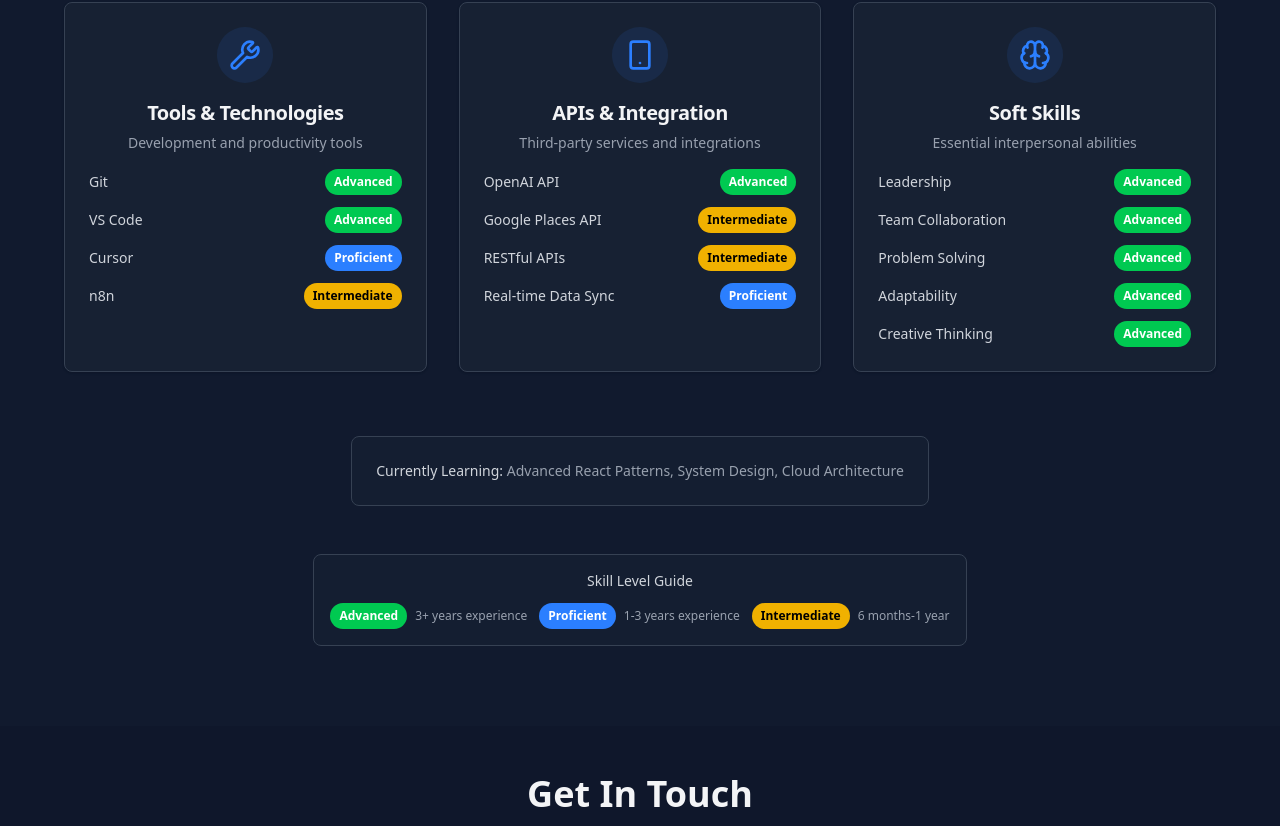
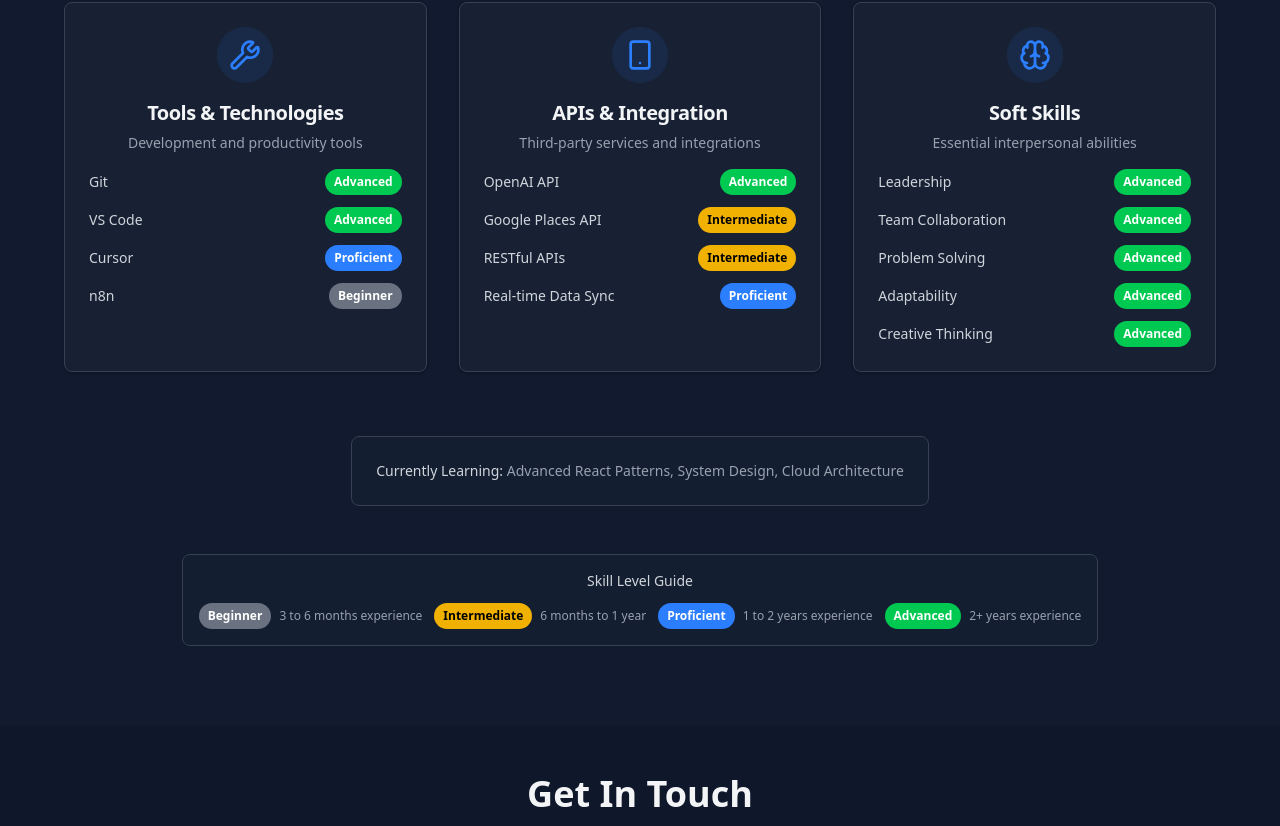
Before and after one commit to tannerlee119/Tanner-Lee-Personal-Portfolio, a Next.js app: page / in a window 1280 px wide. Shown: the part 7347-8173 px from the top of the page. Built offline with nearby package versions, Linux system fonts and the light colour scheme.

Commit message:
Update skill levels in Skills component for accuracy, adjusting Tailwind CSS to Proficient and n8n to Beginner, while refining experience descriptions for clarity.

```diff
--- a/src/components/skills.tsx
+++ b/src/components/skills.tsx
@@ -25,7 +25,7 @@ const skillCategories = [
       { name: 'Next.js', level: 'Proficient' },
       { name: 'Node.js', level: 'Proficient' },
       { name: 'React Native', level: 'Intermediate' },
-      { name: 'Tailwind CSS', level: 'Advanced' }
+      { name: 'Tailwind CSS', level: 'Proficient' }
     ]
   },
   {
@@ -48,7 +48,7 @@ const skillCategories = [
       { name: 'Git', level: 'Advanced' },
       { name: 'VS Code', level: 'Advanced' },
       { name: 'Cursor', level: 'Proficient' },
-      { name: 'n8n', level: 'Intermediate' },
+      { name: 'n8n', level: 'Beginner' },
       // { name: 'Puppeteer', level: 'Proficient' }
     ]
   },
@@ -166,16 +166,20 @@ export function Skills() {
             <h4 className="text-sm font-medium text-gray-300 mb-3 text-center">Skill Level Guide</h4>
             <div className="flex flex-wrap justify-center gap-3 text-xs">
               <div className="flex items-center gap-2">
-                <Badge className="bg-green-500 text-white px-2 py-1">Advanced</Badge>
-                <span className="text-gray-400">3+ years experience</span>
+                <Badge className="bg-gray-500 text-white px-2 py-1">Beginner</Badge>
+                <span className="text-gray-400">3 to 6 months experience</span>
+              </div>
+              <div className="flex items-center gap-2">
+                <Badge className="bg-yellow-500 text-black px-2 py-1">Intermediate</Badge>
+                <span className="text-gray-400">6 months to 1 year</span>
               </div>
               <div className="flex items-center gap-2">
                 <Badge className="bg-blue-500 text-white px-2 py-1">Proficient</Badge>
-                <span className="text-gray-400">1-3 years experience</span>
+                <span className="text-gray-400">1 to 2 years experience</span>
               </div>
               <div className="flex items-center gap-2">
-                <Badge className="bg-yellow-500 text-black px-2 py-1">Intermediate</Badge>
-                <span className="text-gray-400">6 months-1 year</span>
+                <Badge className="bg-green-500 text-white px-2 py-1">Advanced</Badge>
+                <span className="text-gray-400">2+ years experience</span>
               </div>
             </div>
           </div>
```
